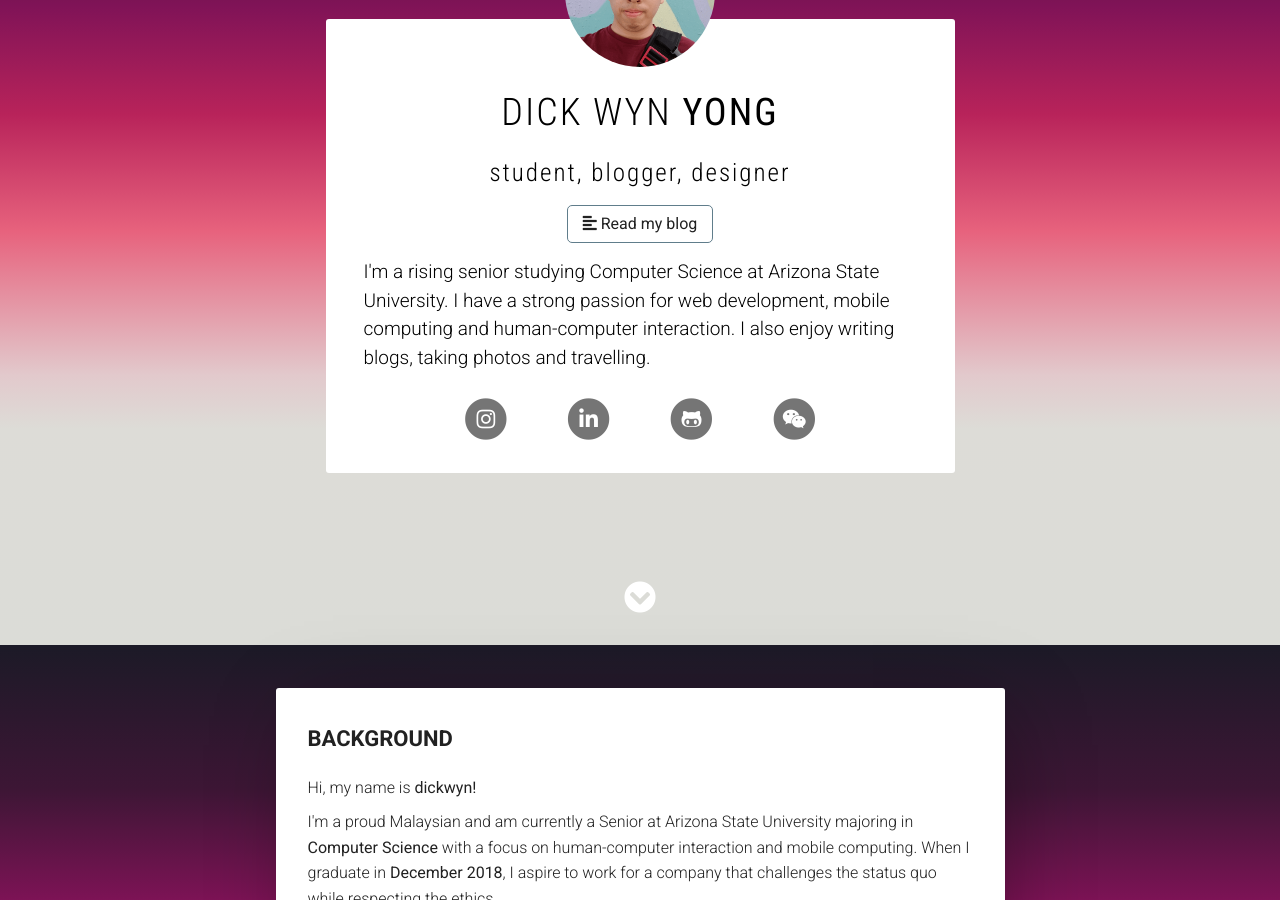
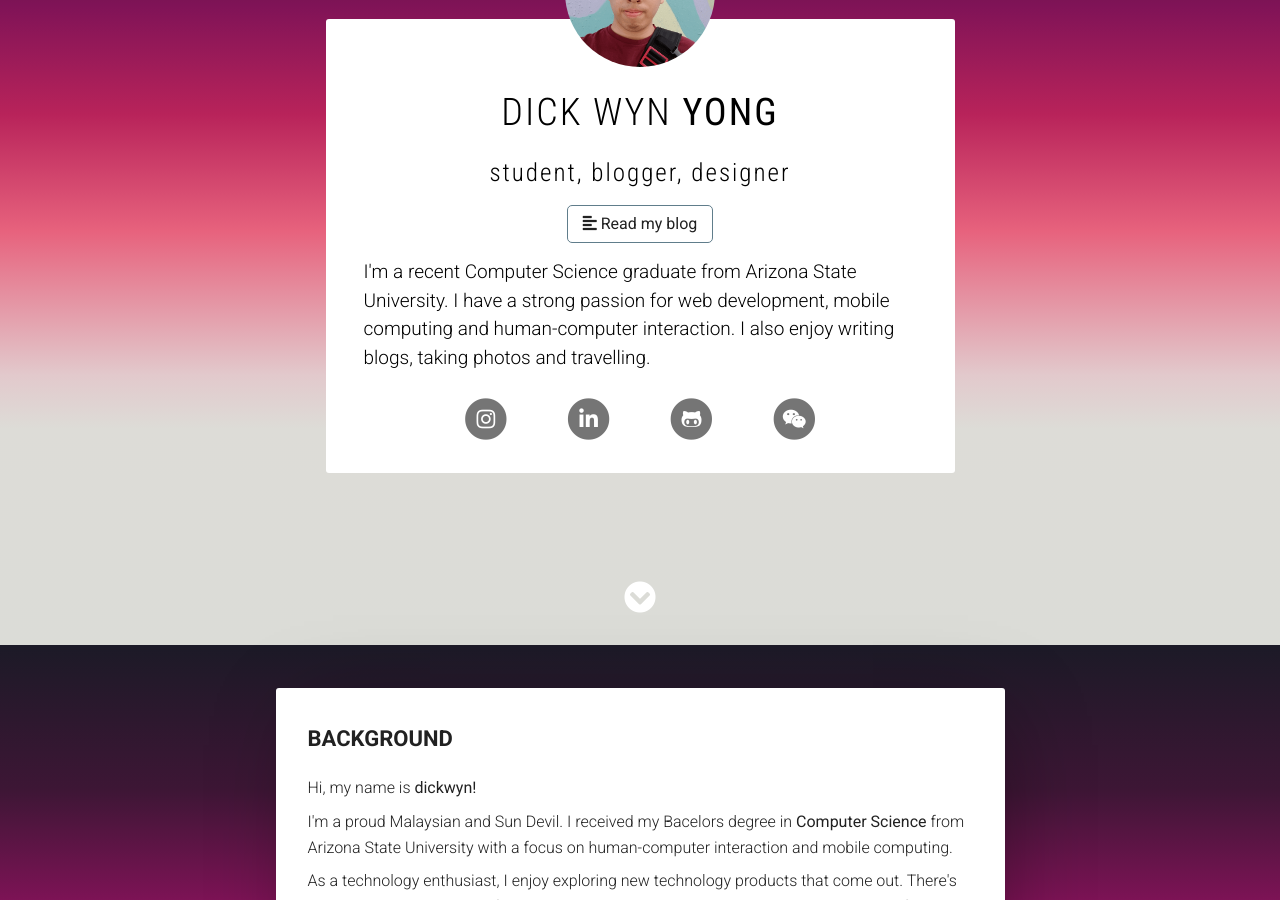
Before and after one commit to dickwyn/v2, a Jekyll site: the page built from index.html, in a window 1280 px wide and 900 px high, scrolled down 255 px. Built offline with Jekyll 4.4.1, drawn with Linux system fonts in a browser that asks for light colours; nearby versions of some CDN libraries; Markdown is read by kramdown in place of the engine named in the settings; comment, search, counter and statistics services are not loaded; some of the changed text lies outside the part shown.

Commit message:
graduation update

```diff
--- a/_data/summaries.yml
+++ b/_data/summaries.yml
@@ -1,9 +1,9 @@
 short:
-  - item: I'm a rising senior studying Computer Science at Arizona State University. I have a strong passion for web development, mobile computing and human-computer interaction. I also enjoy writing blogs, taking photos and travelling.
+  - item: I'm a recent Computer Science graduate from Arizona State University. I have a strong passion for web development, mobile computing and human-computer interaction. I also enjoy writing blogs, taking photos and travelling.
 
 long:
   - item: Hi, my name is <b>dickwyn!</b>
-  - item: I'm a proud Malaysian and am currently a Senior at Arizona State University majoring in <b>Computer Science</b> with a focus on human-computer interaction and mobile computing. When I graduate in <b>December 2018</b>, I aspire to work for a company that challenges the status quo while respecting the ethics.
+  - item: I'm a proud Malaysian and Sun Devil. I received my Bacelors degree in <b>Computer Science</b> from Arizona State University with a focus on human-computer interaction and mobile computing.
   - item: As a technology enthusiast, I enjoy exploring new technology products that come out. There's something about new and fresh tech products that excites me. In the past I did a lot of tech blogging which introduced me to a number of skills such as <b>marketing, HTML, SEO</b> and <b>graphic design</b>.
   - item: In my spare time I enjoy enjoy blogging, photography, travelling (and some plane spotting) and doing (a lot of) online shopping. Additionally, I am an advocate for <b>sustainability, gender equality</b> and <b>inclusion</b>.
   - item: I'm almost always checking my (<b>email</b>) inbox. So shoot me an email if you would like to chat.
```
Also changed, not shown: _data/experiences.yml (+6 -2 lines), README.md.
